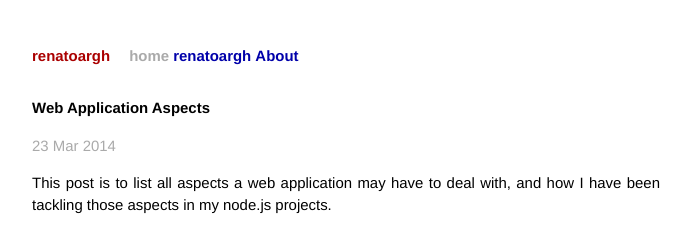
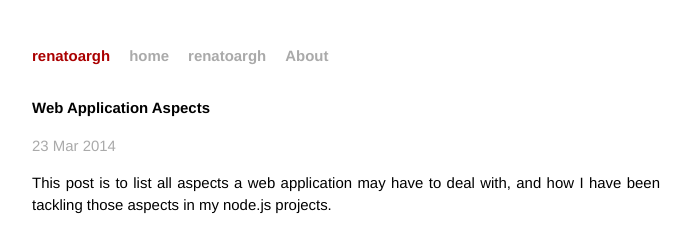
Before and after one commit to renatoargh/renatoargh.github.io, a Jekyll site: the page built from _posts/2014-03-23-web-application-aspects.md, in a window 1280 px wide. Shown: the top 235 px of the page, without its empty margins (294-985 px from the left). Built offline with Jekyll 4.4.1, drawn with Linux system fonts in a browser that asks for light colours; Markdown is read by kramdown in place of the engine named in the settings.

Commit message:
Update default.html

```diff
--- a/_layouts/default.html
+++ b/_layouts/default.html
@@ -21,7 +21,7 @@
 
             <a class="extra" href="/">home</a>
             {% for page in site.pages %}
-                <a href="{{ page.url }}">{{ page.title }}</a></li>
+                <a class="extra" href="{{ page.url }}">{{ page.title }}</a></li>
             {% endfor %}
           </div>
 
```
